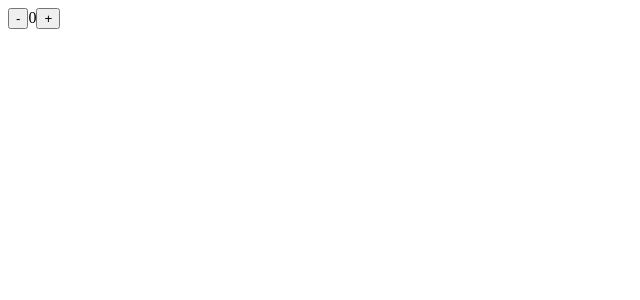
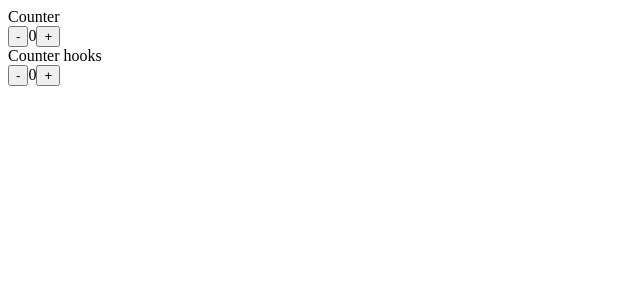
Before and after one commit to henriqlustosa/WebDevSimplified, a React (Create React App) app: page / in a window 1280 px wide. Shown: the top 300 px of the page, without its empty margins (0-640 px from the left). Built offline with nearby package versions, Linux system fonts and the light colour scheme.

Commit message:
Aula 3: Function Component e as diferecas entre Function Component e Class Component

```diff
--- a/src/App.js
+++ b/src/App.js
@@ -1,11 +1,18 @@
 import React from 'react';
 import Counter from './Counter';
+import CounterHooks from './CounterHooks';
 
 
 function App() {
  console.log("Render App")
   return (
+  <>
+	Counter
 	<Counter initialCount={0}/>
+	Counter hooks
+	<CounterHooks initialCount={0}/>
+
+	</>
  )
 }
 
--- /dev/null
+++ b/src/CounterHooks.js
@@ -0,0 +1,62 @@
+import React, { useState} from 'react'
+
+/*export default function CounterHooks({initialCount}) {
+
+	return (
+		<div>
+			<button>-</button>
+			<span>{initialCount}</span>
+			<button>+</button>
+		</div>
+		)
+
+
+}
+*/
+/*
+export default function CounterHooks({initialCount}) {
+
+	const [state, setState] = useState({ count: initialCount })
+	return (
+		<div>
+			<button onClick={()=> setState({count : state.count - 1})}>-</button>
+			<span>{state.count}</span>
+			<button onClick={()=> setState({count : state.count + 1})}>-</button>
+		</div>
+		)
+
+
+}
+*/
+/*
+export default function CounterHooks({initialCount}) {
+
+	const [state, setState] = useState({ count: initialCount })
+	return (
+		<div>
+			<button onClick={()=> setState( prevState =>{
+			return {count : prevState.count - 1}})}>-</button>
+			<span>{state.count}</span>
+			<button onClick={()=> setState( prevState =>{
+			return {count : prevState.count + 1}})}>+</button>
+		</div>
+		)
+
+
+}
+*/
+
+export default function CounterHooks({initialCount}) {
+	console.log("Render Counter Hooks")
+	const [count, setCount] = useState(initialCount)
+	return (
+
+		<div>
+			<button onClick={()=> setCount(prevCount => prevCount - 1)}>-</button>
+			<span>{count}</span>
+			<button onClick={()=> setCount(prevCount => prevCount + 1)}>+</button>
+		</div>
+		)
+
+
+}
```
